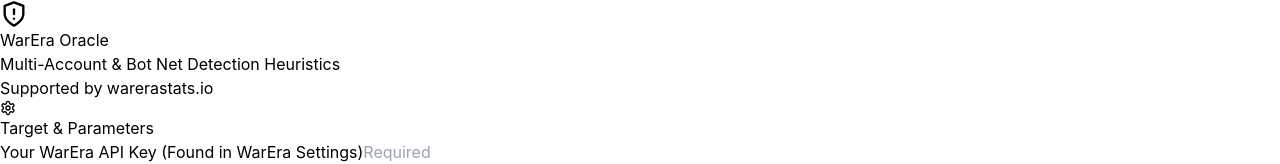
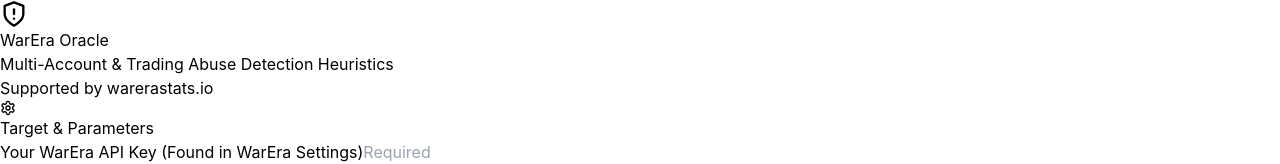
Before and after one commit to healthpack/WarEra-Oracle, a React (Vite) app: page / in a window 1280 px wide. Shown: the top 164 px of the page. Built offline with nearby package versions, Linux system fonts and the light colour scheme.

Commit message:
Update WarEraOracle.tsx
Progress bar accuracy

```diff
--- a/src/WarEraOracle.tsx
+++ b/src/WarEraOracle.tsx
@@ -1478,7 +1478,7 @@
                     activePromises = activePromises.filter(prom => prom !== p);
                     playersScanned++;
 
-                    const totalEstimated = playersScanned + scanQueueRef.current.length;
+                    const totalEstimated = playersScanned + activePromises.length + scanQueueRef.current.length;
                     setProgress(Math.floor((playersScanned / totalEstimated) * 100));
                 });
                 activePromises.push(p);
@@ -1869,7 +1869,7 @@
           <ShieldAlert className="text-red-500" size={28} />
           <div>
             <h1 className="text-xl font-bold text-slate-100 leading-tight">WarEra Oracle</h1>
-            <p className="text-xs text-slate-500 font-mono">Multi-Account & Bot Net Detection Heuristics</p>
+            <p className="text-xs text-slate-500 font-mono">Multi-Account & Trading Abuse Detection Heuristics</p>
           </div>
         </div>
         <a
```
